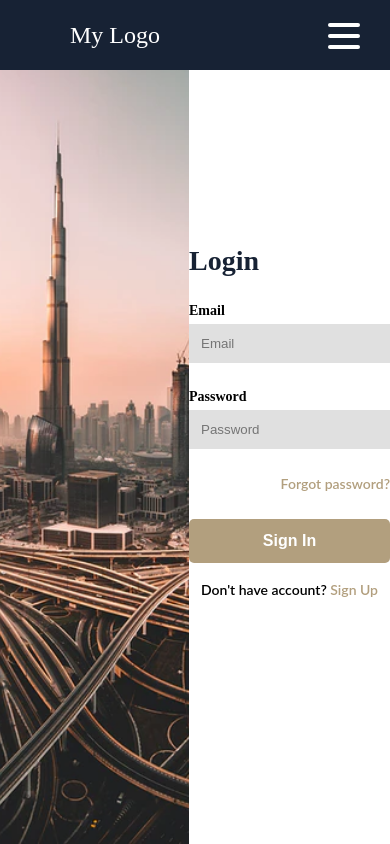
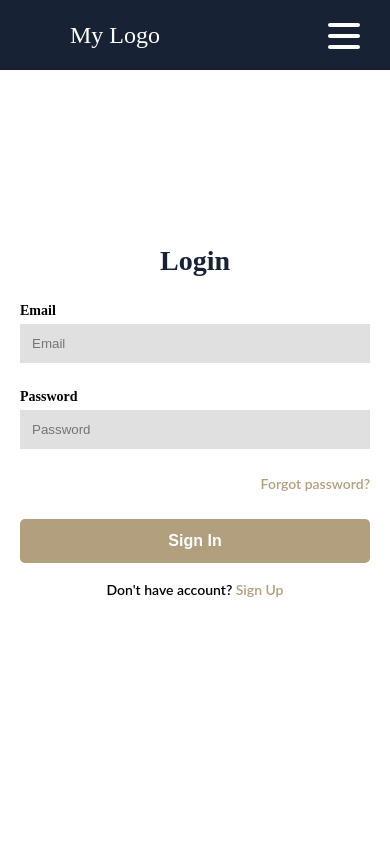
Before and after one commit to chernetskyi8704/FS-Dev, a React (Vite) app in the folder client/: page /sign-up in a window 390 px wide. Built offline with nearby package versions, Linux system fonts and the light colour scheme; no server answers.

Commit message:
client | style: media queries

```diff
--- a/client/src/components/ImageSection.tsx
+++ b/client/src/components/ImageSection.tsx
@@ -5,6 +5,10 @@ const StyledImageSection = styled.section`
   flex: 0 1 50%;
   background: url(${styledImageSectionImage}) no-repeat center;
   background-size: cover;
+
+  @media ${props => props.theme.media.tablet} {
+    display: none;
+  }
 `;
 
 const ImageSection = () => {
--- a/client/src/components/LoginSection.tsx
+++ b/client/src/components/LoginSection.tsx
@@ -9,21 +9,13 @@ import { useAppDispatch, useAppSelector } from "../hooks/redux";
 import { allAuthStateProperties, setIsRegistering } from "../store/fatures/auth/authSlice";
 import { setCredentials, setIsUserLoggedIn } from "../store/fatures/auth/authSlice";
 
-const FormItem = styled.div`
+const StyledLoginSection = styled.section`
   display: flex;
-  flex-direction: column;
-  gap: 3px;
-`;
+  flex: 0 1 50%;
+  align-items: center;
+  justify-content: center;
 
-const StyledHeader = styled.h1`
-  color: #172234;
-  font-family: Merriweather;
-  font-size: 28px;
-  font-style: normal;
-  font-weight: 700;
-`;
-
-const SignInForm = styled.form`
+  .signInForm {
     display: flex;
     flex-direction: column;
     gap: 24px;
@@ -31,22 +23,51 @@ const SignInForm = styled.form`
     max-width: 350px;
     max-height: 354px;
     background-color: white;
-`;
+  }
 
-const StyledLabel = styled.label`
+  .formHeader {
+    color: #172234;
+    font-family: Merriweather;
+    font-size: 28px;
+    font-style: normal;
+    font-weight: 700;
+
+    @media ${props => props.theme.media.tablet} {
+      text-align: center;
+    }
+
+    .formItem {
+      display: flex;
+      flex-direction: column;
+      gap: 3px;
+    }
+  }
+
+  .formItem {
+    display: flex;
+    flex-direction: column;
+    gap: 3px;
+  }
+
+  .formLabel {
     color: #000;
     font-family: Merriweather;
     font-size: 14px;
     font-style: normal;
     font-weight: 700;
     line-height: 20px;
-`;
+  }
 
-const StyledInput = styled.input`
+  .formInput {
     padding: 12px;
     border: none;
     outline: none;
     background-color: #e0e0e0;
+  }
+
+  @media ${props => props.theme.media.tablet} {
+    flex: 0 1 100%;
+  }
 `;
 
 const SignInButton = styled.button`
@@ -99,13 +120,6 @@ const StyledSignUp = styled(NavLink)`
   font-weight: 600;
   line-height: 22px;
   cursor: pointer;
-`;
-
-const StyledLoginSection = styled.section`
-  display: flex;
-  flex: 0 1 50%;
-  align-items: center;
-  justify-content: center;
 `;
 
 const LoginSection = () => {
@@ -170,29 +184,39 @@ const LoginSection = () => {
   };
   return (
     <StyledLoginSection>
-      <SignInForm ref={formRef} onSubmit={e => handleSubmit(e)}>
-        <StyledHeader>
+      <form
+        className="signInForm"
+        ref={formRef}
+        onSubmit={e => handleSubmit(e)}
+      >
+        <h1 className="formHeader">
           {isRegistering ? "Create an Account" : "Login"}
-        </StyledHeader>
-        <FormItem>
-          <StyledLabel htmlFor="email">Email</StyledLabel>
-          <StyledInput
+        </h1>
+        <div className="formItem">
+          <label className="formLabel" htmlFor="email">
+            Email
+          </label>
+          <input
+            className="formInput"
             id="email"
             placeholder="Email"
             type="email"
             ref={emailRef}
           />
-        </FormItem>
-        <FormItem>
-          <StyledLabel htmlFor="password">Password</StyledLabel>
-          <StyledInput
+        </div>
+        <div className="formItem">
+          <label className="formLabel" htmlFor="password">
+            Password
+          </label>
+          <input
+            className="formInput"
             id="password"
             placeholder="Password"
             type="password"
             minLength={8}
             ref={passwordRef}
           />
-        </FormItem>
+        </div>
         {!isRegistering && (
           <StyledForgot to={"/log-in"}>Forgot password?</StyledForgot>
         )}
@@ -200,7 +224,7 @@ const LoginSection = () => {
           <SignInButton>{isRegistering ? "Sign Up" : "Sign In"}</SignInButton>
           {!isRegistering && (
             <StyledText>
-              Don't have account?{' '}
+              Don't have account?{" "}
               <StyledSignUp
                 to="/sign-up"
                 onClick={() => {
@@ -212,7 +236,7 @@ const LoginSection = () => {
             </StyledText>
           )}
         </SignButtonInContainer>
-      </SignInForm>
+      </form>
     </StyledLoginSection>
   );
 };
--- a/client/src/components/Nav/NavigationItem.tsx
+++ b/client/src/components/Nav/NavigationItem.tsx
@@ -1,4 +1,4 @@
-import Link from "./Link";
+import Link from "../Link";
 
 interface INavigationItem {
   name: string;
```
Lines whose indentation alone changed are shown as unchanged.
